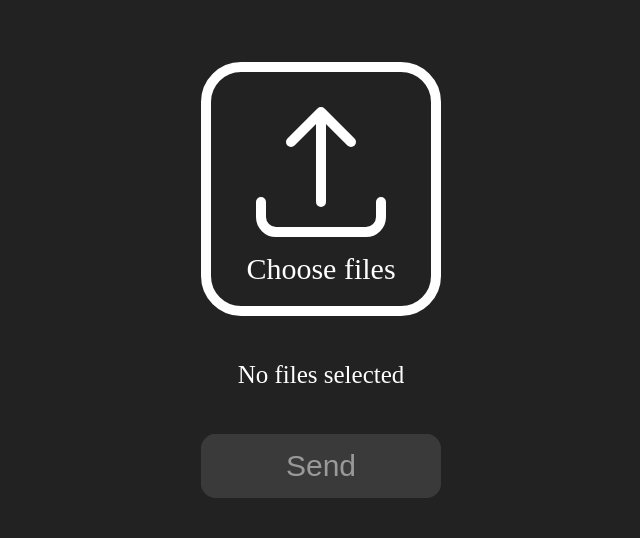
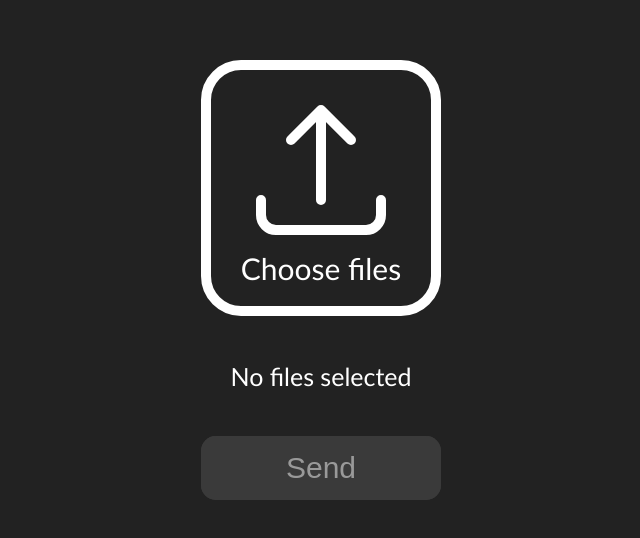
Before and after one commit to alkstr/file-transfer, a website: page public/index.html in a window 1280 px wide. Shown: the part 120-658 px from the top of the page, without its empty margins (319-959 px from the left). Drawn offline with Linux system fonts and the light colour scheme.

Commit message:
Add font-family declaration

```diff
--- a/public/style.css
+++ b/public/style.css
@@ -12,6 +12,7 @@ body {
     height: 100vh;
     margin: 0;
     font-size: var(--font-base);
+    font-family: Trebuchet MS, Arial, sans-serif;
 }
 
 .upload-form {
```
